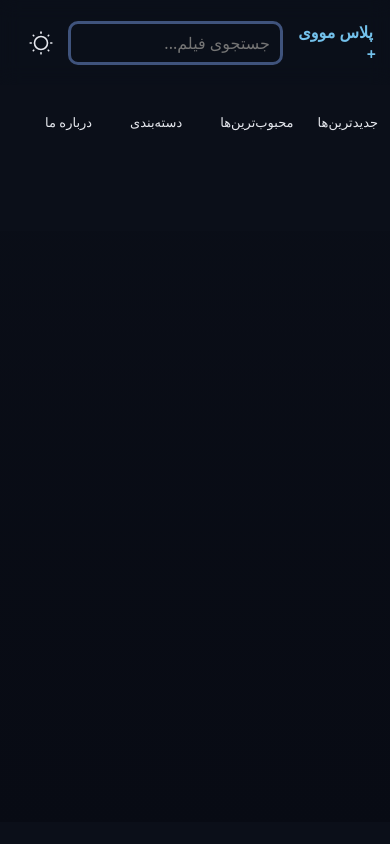
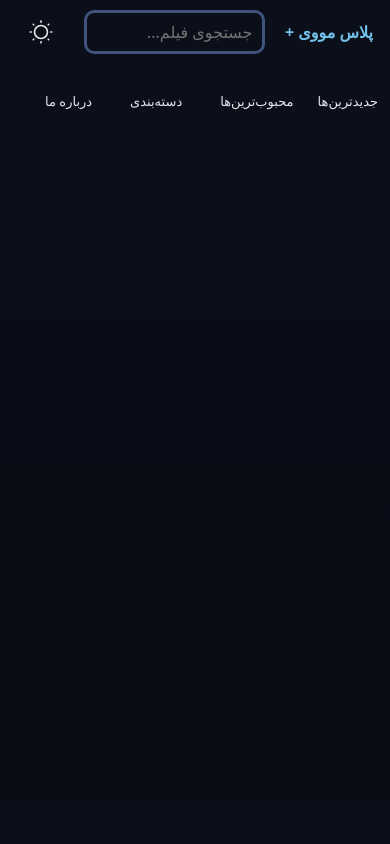
Before and after one commit to aliashrafnx/Plus-Movie, a plain HTML site: page movie.html in a window 390 px wide. Shown: the top 844 px of the page. Drawn offline with Linux system fonts and the light colour scheme; a web font is replaced by a local one.

Commit message:
Add files via upload

```diff
--- a/css/style.css
+++ b/css/style.css
@@ -997,7 +997,7 @@ body.player-body {
 
   /* ---------- SEARCH ---------- */
   .search-container {
-    width: 60%;
+    width: 50%;
   }
 
   .search-container input {
@@ -1049,6 +1049,7 @@ body.player-body {
     padding: 24px;
     gap: 20px;
     margin-top: 20px;
+    padding-top: 50px;
   }
 
   .movie-poster {
```
